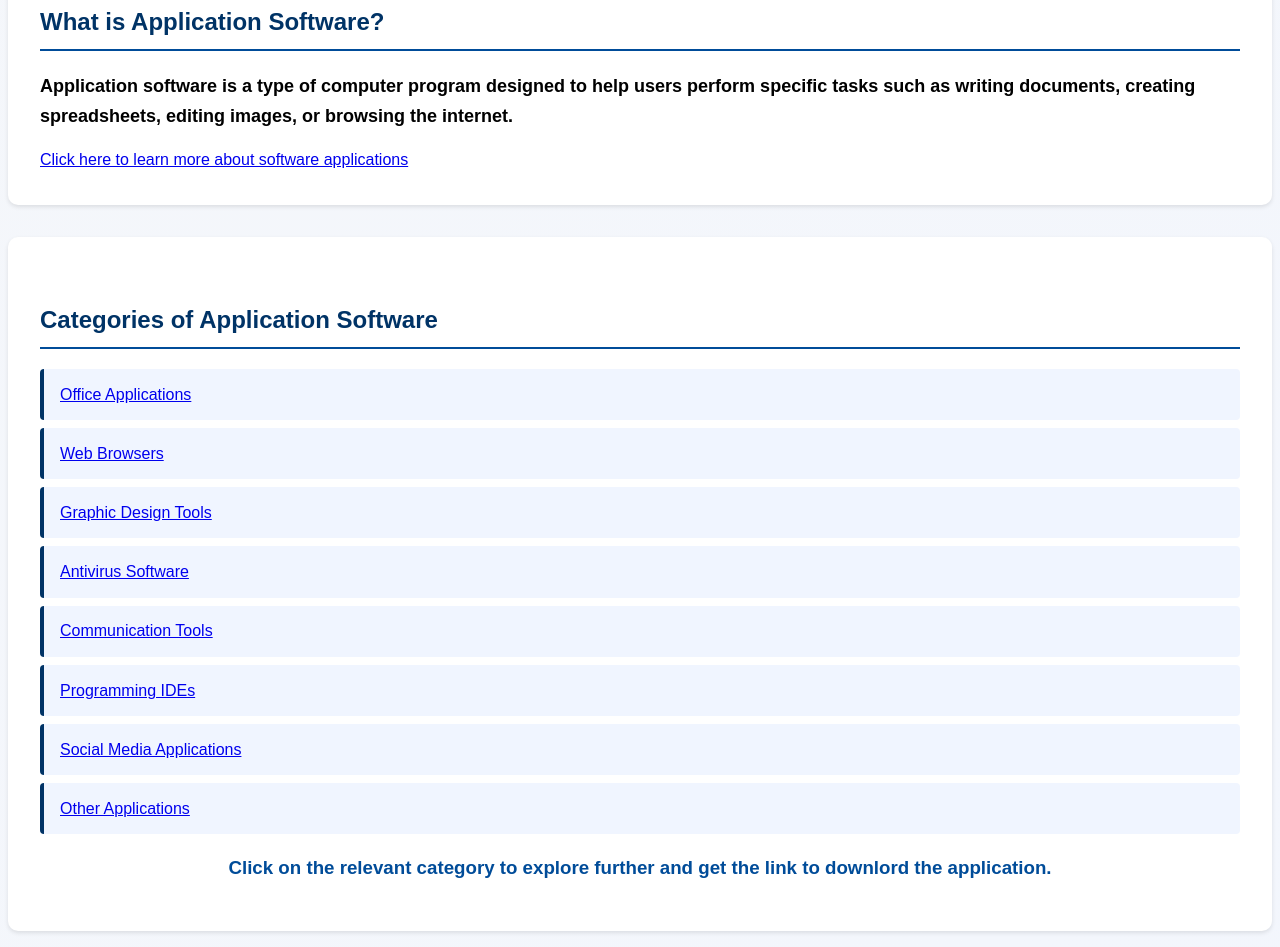
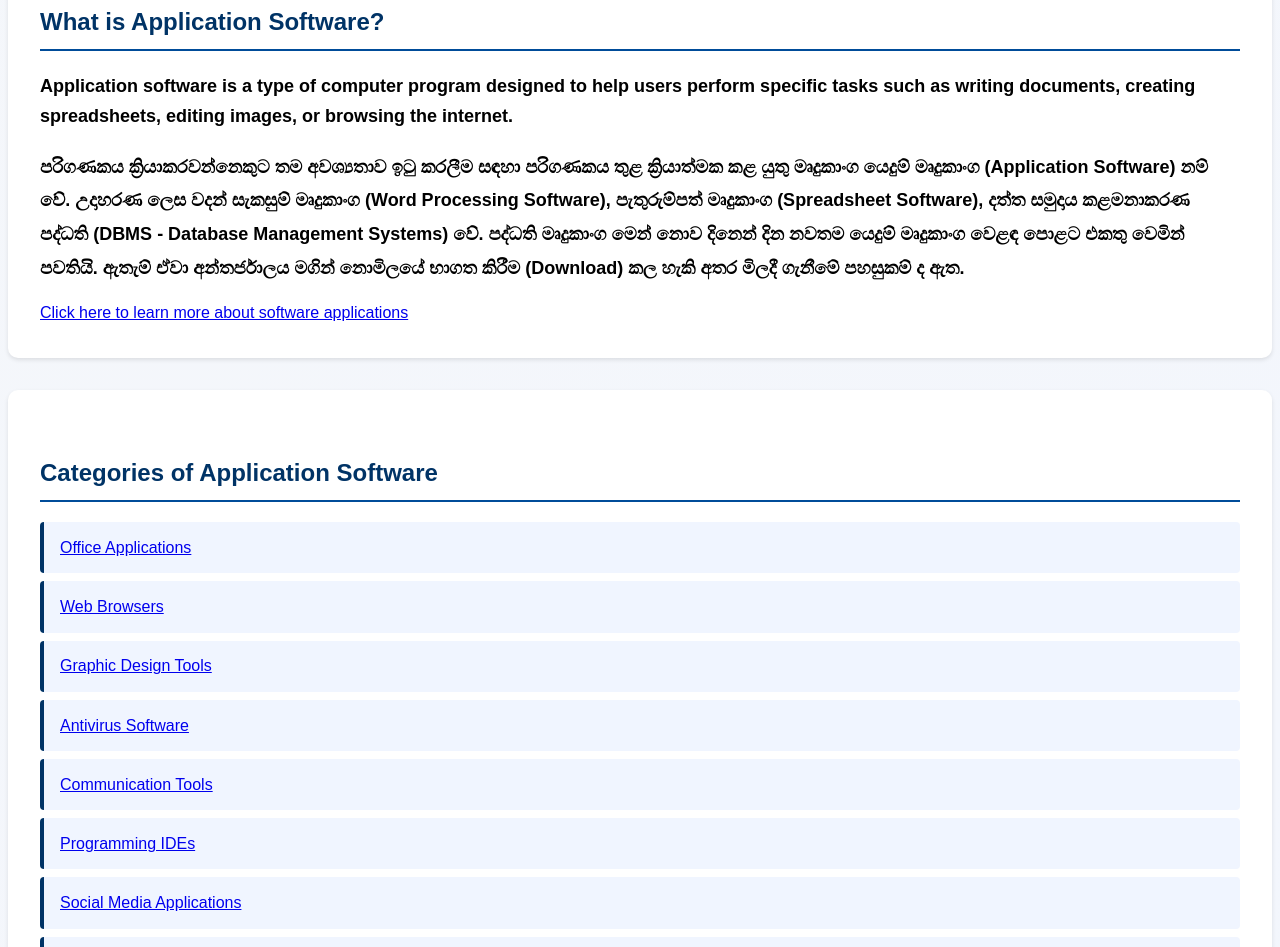
Before and after one commit to pasaninduwara/Essential-Application, a plain HTML site: page index.html in a window 1280 px wide. Shown: the part 886-1833 px from the top of the page. Drawn offline with Linux system fonts and the light colour scheme.

Commit message:
index.html

```diff
--- a/index.html
+++ b/index.html
@@ -125,6 +125,7 @@
         <center><img src="https://www.goodcore.co.uk/blog/wp-content/uploads/2019/08/types-of-software.png" width="800" height="350"></center>
         <h2>What is Application Software?</h2>
         <h3><font size="4" color="black" face="Arial">Application software is a type of computer program designed to help users perform specific tasks such as writing documents, creating spreadsheets, editing images, or browsing the internet.</font></h3>
+        <h3 class="sinhala-text"><font size="4" color="black">පරිගණකය ක්‍රියාකරවන්නෙකුට තම අවශ්‍යතාව ඉටු කරලීම සඳහා පරිගණකය තුළ ක්‍රියාත්මක කළ යුතු මෘදුකාංග යෙදුම් මෘදුකාංග (Application Software) නම් වේ. උදාහරණ ලෙස වදන් සැකසුම් මෘදුකාංග (Word Processing Software), පැතුරුම්පත් මෘදුකාංග (Spreadsheet Software), දත්ත සමුදාය කළමනාකරණ පද්ධති (DBMS - Database Management Systems) වේ. පද්ධති මෘදුකාංග මෙන් නොව දිනෙන් දින නවතම යෙදුම් මෘදුකාංග වෙළඳ පොළට එකතු වෙමින් පවතියි. ඇතැම් ඒවා අන්තර්ජාලය මගින් නොමිලයේ භාගත කිරීම (Download) කල හැකි අතර මිලදී ගැනීමේ පහසුකම් ද ඇත.</font></h3>
         <A HREF ="https://en.wikipedia.org/wiki/Application_software">Click here to learn more about software applications</a>
     </div>
 
```
